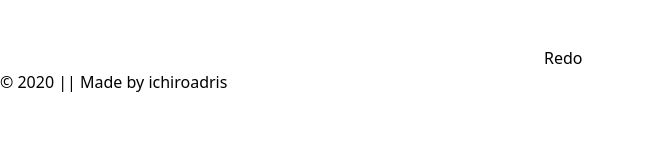
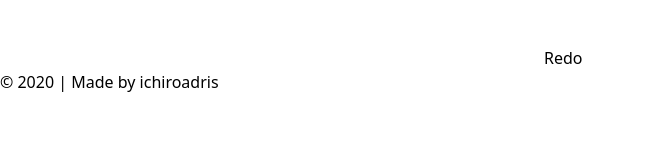
Before and after one commit to ichiroadris/type-hero, a Vue app: page / in a window 1280 px wide. Shown: the part 130-290 px from the top of the page, without its empty margins (0-645 px from the left). Built offline with nearby package versions, Linux system fonts and the light colour scheme.

Commit message:
changed footer

```diff
--- a/src/components/footerapp.vue
+++ b/src/components/footerapp.vue
@@ -1,6 +1,6 @@
 <template>
     <div class="footer-app flex justify-center items-end">
-        <div><p class="text-white mb-2"> © 2020 || Made by ichiroadris</p></div>
+        <div><p class="text-white mb-2"> © 2020 | Made by ichiroadris</p></div>
     </div>
 </template>
 
```
